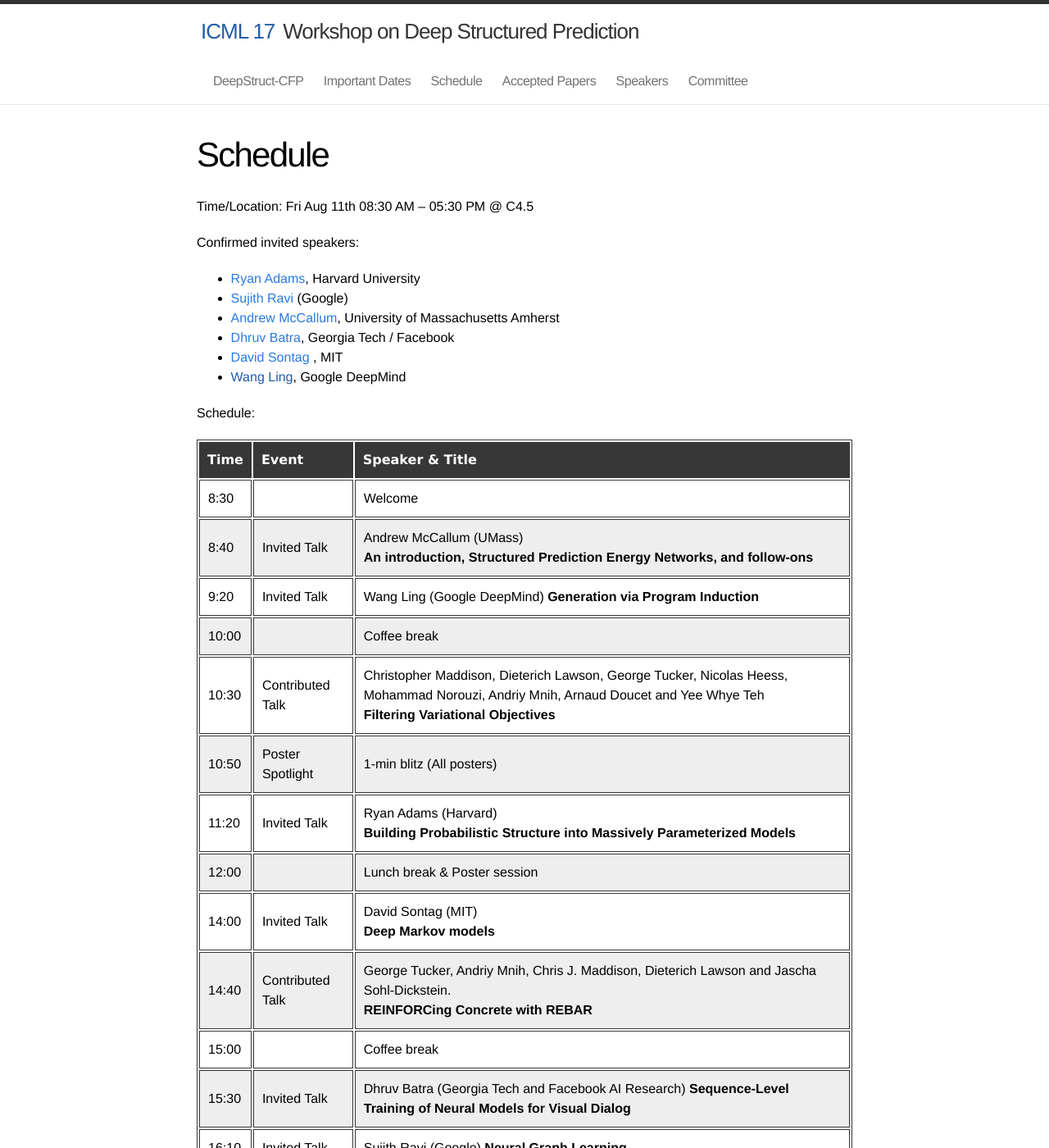
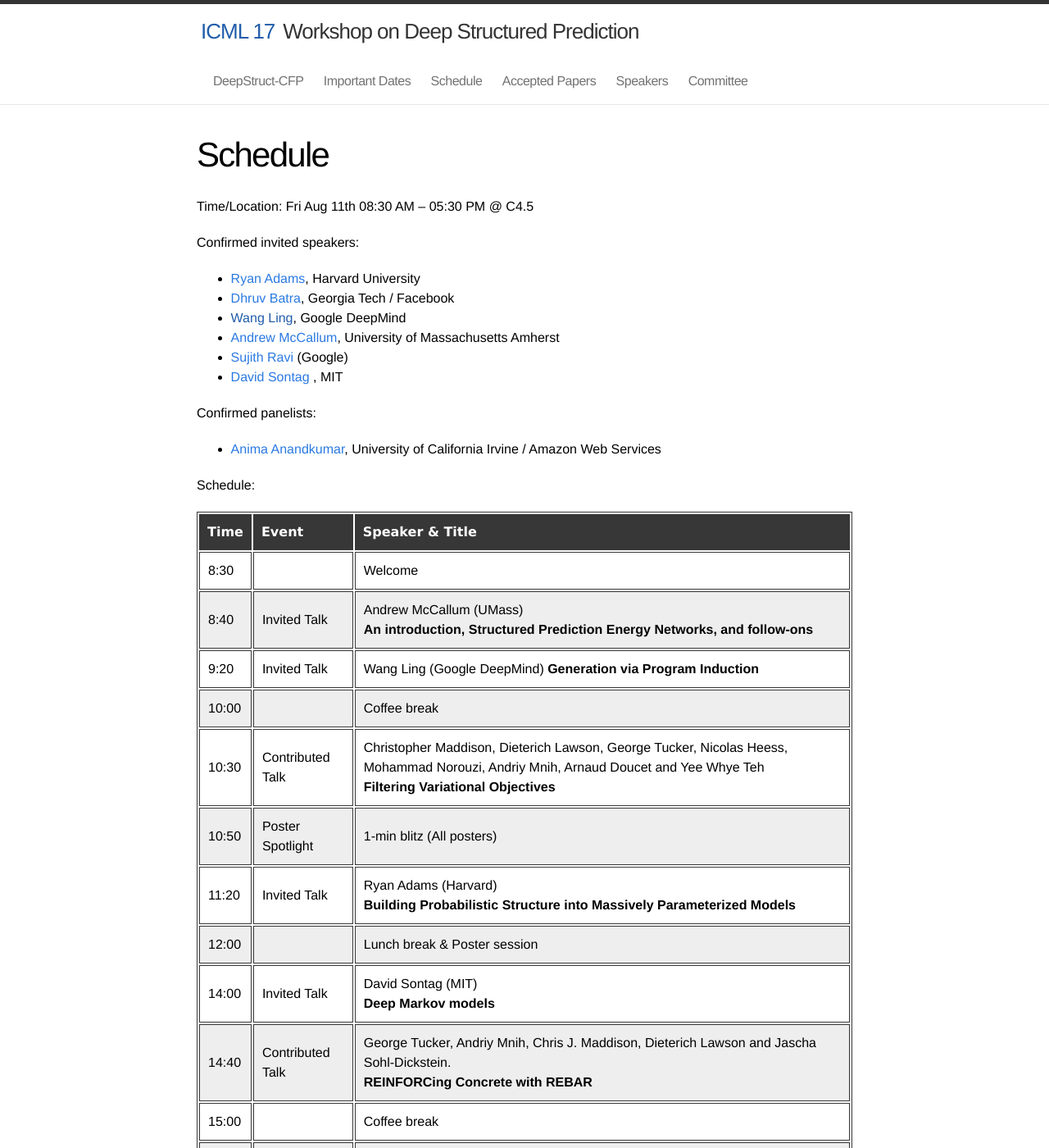
Before and after one commit to deepstruct/deepstruct.github.io, a Jekyll site: the page built from ICML17/3_schedule.md, in a window 1280 px wide and 1400 px high. Shown: the whole window at 82% size. Built offline with Jekyll 4.4.1, drawn with Linux system fonts in a browser that asks for light colours; some of the changed text lies outside the part shown.

Commit message:
Updated panel

```diff
--- a/ICML17/3_schedule.md
+++ b/ICML17/3_schedule.md
@@ -9,11 +9,16 @@
 Confirmed invited speakers:
 
 * [Ryan Adams](http://people.seas.harvard.edu/~rpa/), Harvard University
+* [Dhruv Batra](http://www.cc.gatech.edu/~dbatra/index.html), Georgia Tech / Facebook
+* [Wang Ling](), Google DeepMind
+* [Andrew McCallum](https://people.cs.umass.edu/~mccallum/), University of Massachusetts Amherst
 * [Sujith Ravi](http://sravi.org/) (Google)
-* [Andrew McCallum](https://people.cs.umass.edu/~mccallum/), University of Massachusetts Amherst
-* [Dhruv Batra](http://www.cc.gatech.edu/~dbatra/index.html), Georgia Tech / Facebook
 * [David Sontag](http://clinicalml.org/) , MIT
-* [Wang Ling](), Google DeepMind
+
+Confirmed panelists:
+
+* [Anima Anandkumar](http://newport.eecs.uci.edu/anandkumar/), University of California Irvine / Amazon Web Services
+
 
 Schedule:
 
@@ -32,5 +37,5 @@
 |  15:00    |     | Coffee break
 |  15:30   |  Invited Talk  |  Dhruv Batra (Georgia Tech and Facebook AI Research) **Sequence-Level Training of Neural Models for Visual Dialog** |
 |  16:10  |  Invited Talk  |  Sujith Ravi (Google) **Neural Graph Learning** |
-|  16:50  |   | Panel discussion
+|  16:50  |   | Panel discussion<br> Ryan Adams, Anima Anandkumar, Dhruv Batra, Wang Ling, Sujith Ravi |
 |  17:30  |  |Closing remarks
```
